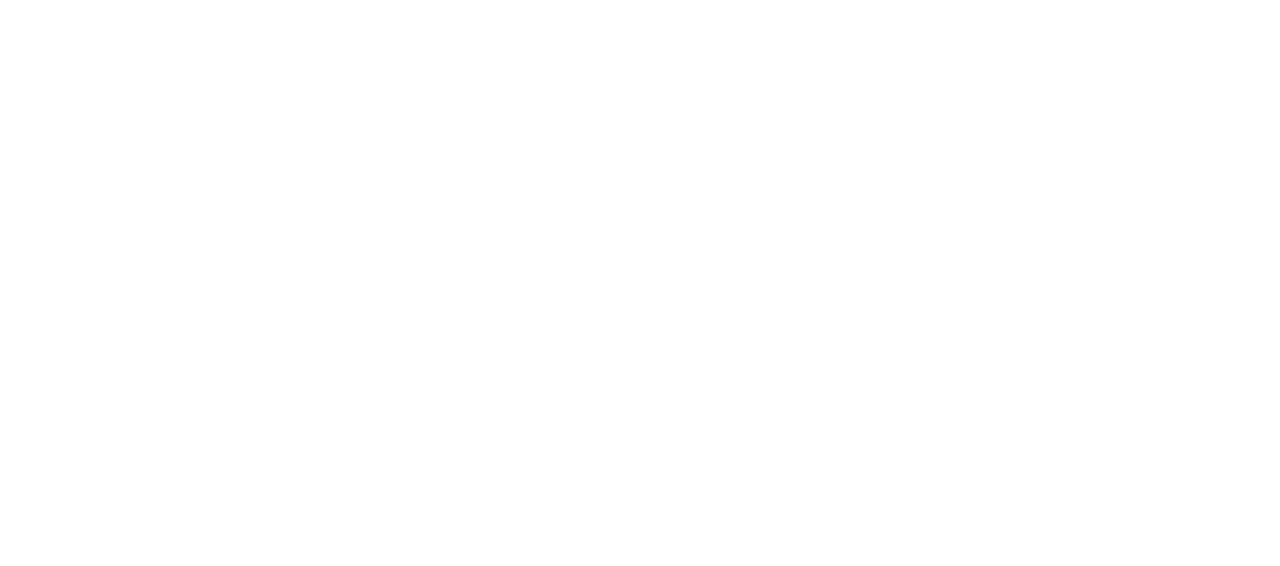
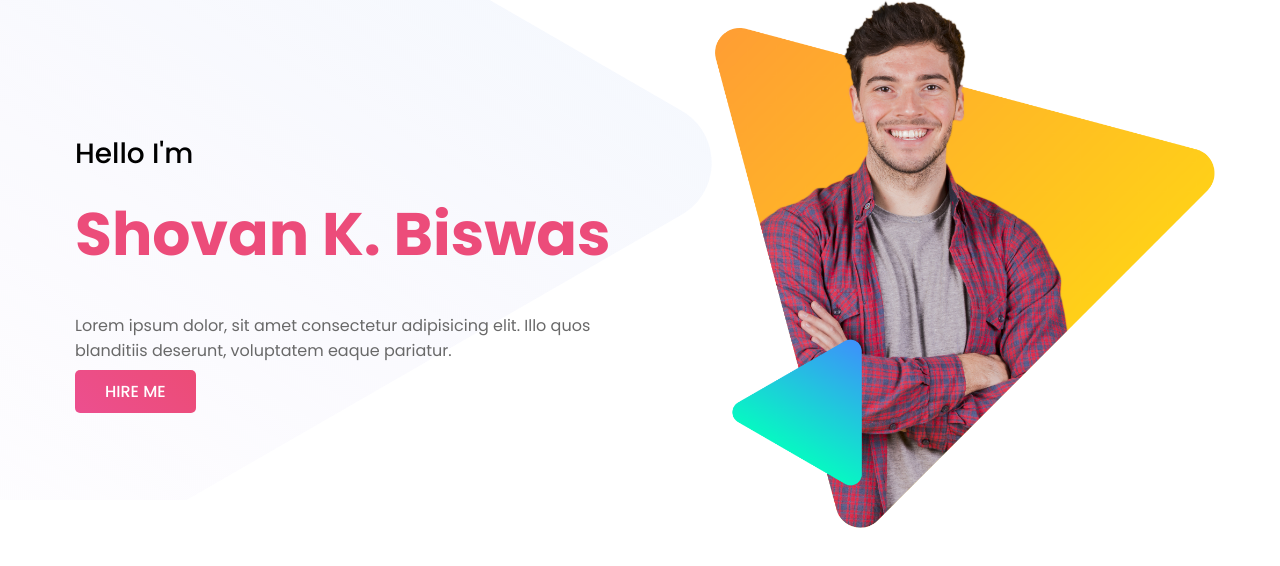
Before and after one commit to sho-van/ph-personal-website, a plain HTML site: page index.html in a window 1280 px wide. Drawn offline with Linux system fonts and the light colour scheme.

Commit message:
heading part done

```diff
--- a/index.html
+++ b/index.html
@@ -5,8 +5,21 @@
     <meta http-equiv="X-UA-Compatible" content="IE=edge">
     <meta name="viewport" content="width=device-width, initial-scale=1.0">
     <title>Personal Website</title>
+
+    <link rel="stylesheet" href="style.css">
 </head>
 <body>
+    <section class="header-section">
+        <div class="half-width">
+            <h2>Hello I'm </h1>
+            <h1>Shovan K. Biswas</h1>
+            <p>Lorem ipsum dolor, sit amet consectetur adipisicing elit. Illo quos blanditiis deserunt, voluptatem eaque pariatur.</p>
+            <a href="#">HIRE ME</a>
+        </div>
 
+        <div class="half-width">
+            <img src="images/peter.png" alt="">
+        </div>
+    </section>
 </body>
 </html>
--- /dev/null
+++ b/style.css
@@ -0,0 +1,52 @@
+@import url('https://fonts.googleapis.com/css2?family=Poppins:wght@300;400;500;600;700;800&display=swap');
+
+body {
+    margin: 0;
+    font-family: 'Poppins', sans-serif;
+}
+
+h1 {
+    font-size: 60px;
+    color: #EC4C7A;
+    line-height: 1;
+}
+
+h2 {
+    font-size: 28px;
+    line-height: 0;
+    font-weight: 500;
+}
+
+p {
+    color: dimgray;
+}
+
+a {
+    text-decoration: none;
+    background-image: linear-gradient(45deg, #EC4F8F, #EC4C76);
+    font-size: 16px;
+    font-weight: 500;
+    color: white;
+    padding: 10px 30px;
+    border-radius: 5px;
+}
+
+.header-section {
+    background-image: url("./images/header-bg.png");
+    height: 500px;
+    background-repeat: no-repeat;
+    display: grid;
+    grid-template-columns: repeat(2, 1fr);
+    align-items: center;
+
+}
+
+
+.half-width {
+    margin-left: 50px;
+    padding-left: 25px;
+}
+
+.half-width img {
+    width: 500px;
+}
```
Also changed, not shown: images/biography-bg.png (added), images/footer-bg.png (added), images/header-bg.png (added), images/latest-work-bg.png (added), images/latest-work/work-1.png (added), images/latest-work/work-2.jpg (added), images/latest-work/work-3.jpg (added), images/peter.png (added), images/peter_dream.png (added).
